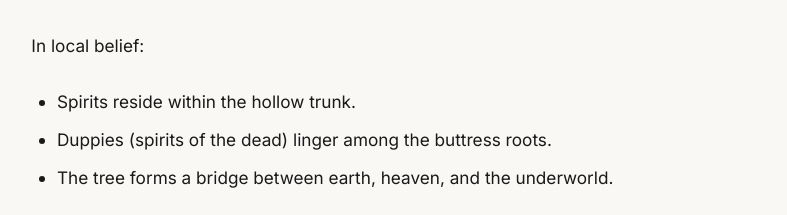
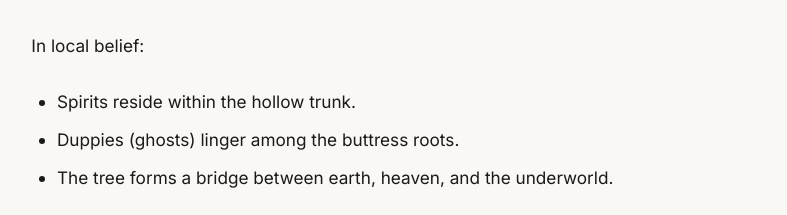
Before and after one commit to discover360news-max/my-caribbean-journey, an Eleventy site: page blog/posts/the-silk-cotton-tree-myth-memory-and-power-in-tobago.md in a window 1280 px wide. Shown: the part 2750-2965 px from the top of the page, without its empty margins (86-873 px from the left). Built offline with nearby package versions, Linux system fonts and the light colour scheme; Eleventy itself is replaced by a stand-in of ours; files that its build step writes are made by us from their sources; a web font is replaced by a local one.

Commit message:
Update Island Story “the-silk-cotton-tree-myth-memory-and-power-in-tobago”

```diff
--- a/blog/posts/the-silk-cotton-tree-myth-memory-and-power-in-tobago.md
+++ b/blog/posts/the-silk-cotton-tree-myth-memory-and-power-in-tobago.md
@@ -62,7 +62,7 @@ It is considered a threshold space. A boundary between worlds.
 In local belief:
 
 * Spirits reside within the hollow trunk.
-* Duppies (spirits of the dead) linger among the buttress roots.
+* Duppies (ghosts) linger among the buttress roots.
 * The tree forms a bridge between earth, heaven, and the underworld.
 
 There remains a strong cultural taboo against cutting or trimming a Silk Cotton tree. To disturb it is believed to invite illness, misfortune, even sudden death.
```
